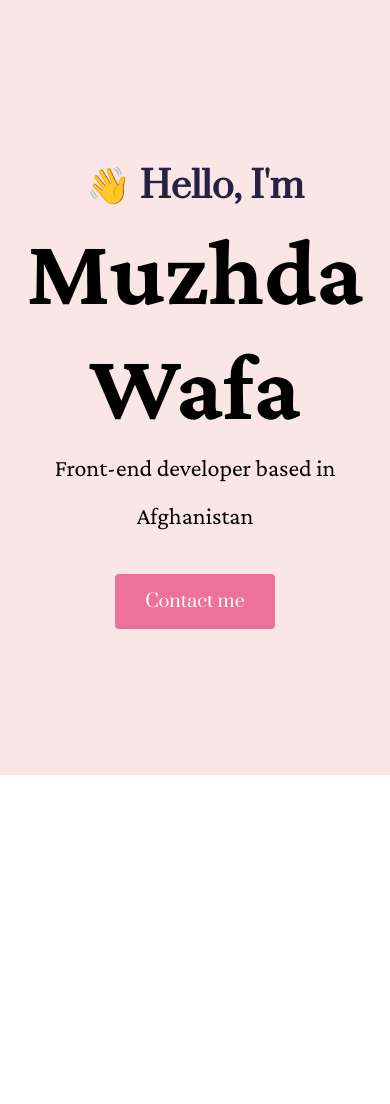
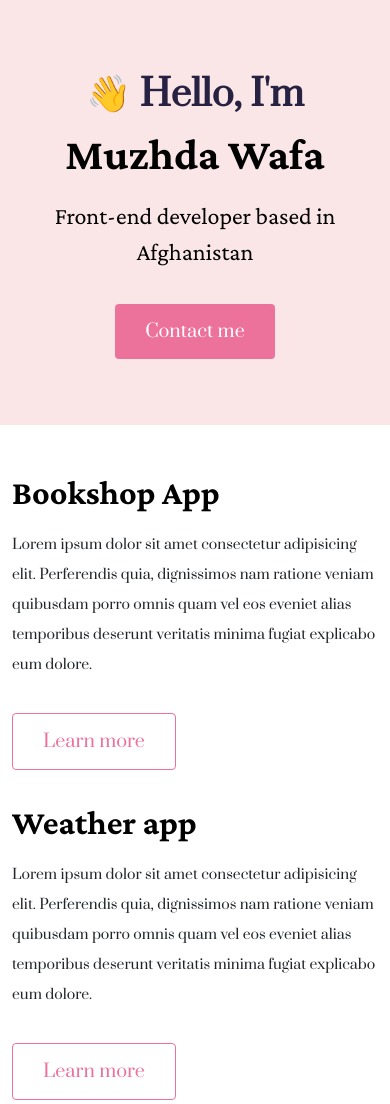
Before and after one commit to muzhiwa/portfolio-project, a plain HTML site: page index.html in a window 390 px wide. Shown: the top 1104 px of the page. Before the commit the page ends 844 px from the top, so only its background shows below. Drawn offline with nearby package versions, Linux system fonts and the light colour scheme.

Commit message:
addd the project photos and made my page responsive

```diff
--- a/index.html
+++ b/index.html
@@ -19,7 +19,60 @@
         <div>
           <a href="#" class="btn-branding">Contact me</a>
         </div>
+    </div>
+    <div class="container">
+      <div class="row mt-5">
+        <div class="col-md-6">
+          <img src="/images/book.png" class="img-fluid rounded d-none d-sm-block" alt="book project"/>
+        </div>
+        <div class="col-md-6">
+          <h2 class="mb-3">Bookshop App</h2>
+          <p>
+            Lorem ipsum dolor sit amet consectetur adipisicing elit. Perferendis
+            quia, dignissimos nam ratione veniam quibusdam porro omnis quam vel
+            eos eveniet alias temporibus deserunt veritatis minima fugiat
+            explicabo eum dolore.
+          </p>
+          <div class="mt-5">
+            <a href="#" class="btn-branding-outline" title="book project"> Learn more</a>
+          </div>
+        </div>
       </div>
+      <div class="row mt-5">
+        <div class="col-md-6">
+          <h2 class="mb-3">Weather app</h2>
+          <p>
+            Lorem ipsum dolor sit amet consectetur adipisicing elit. Perferendis
+            quia, dignissimos nam ratione veniam quibusdam porro omnis quam vel
+            eos eveniet alias temporibus deserunt veritatis minima fugiat
+            explicabo eum dolore.
+          </p>
+          <div class="mt-5">
+            <a href="#" class="btn-branding-outline" title="Weather project">Learn more</a>
+          </div>
+        </div>
+        <div class="col-md-6">
+          <img src="images/Weather App.png" class="img-fluid rounded d-none d-sm-block" alt="Weather project"/>
+        </div>
+      </div>
+      <div class="row mt-5 mb-5">
+        <div class="col-md-6">
+          <img src="images/yoga class.png" class="img-fluid rounded d-none d-sm-block" alt="yoga project" />
+        </div>
+        <div class="col-md-6">
+          <h2 class="mb-3">Yoga app</h2>
+          <p>
+            Lorem ipsum dolor sit amet consectetur adipisicing elit. Perferendis
+            quia, dignissimos nam ratione veniam quibusdam porro omnis quam vel
+            eos eveniet alias temporibus deserunt veritatis minima fugiat
+            explicabo eum dolore.
+          </p>
+          <div class="mt-5">
+            <a href="#" class="btn-branding-outline" title="Yoga project">Learn more</a>
+          </div>
+        </div>
+      </div>
+    </div>
     <script src="https://cdn.jsdelivr.net/npm/bootstrap@5.3.3/dist/js/bootstrap.bundle.min.js" integrity="sha384-YvpcrYf0tY3lHB60NNkmXc5s9fDVZLESaAA55NDzOxhy9GkcIdslK1eN7N6jIeHz" crossorigin="anonymous"></script>
 </body>
 </html>
--- a/styles/style.css
+++ b/styles/style.css
@@ -1,5 +1,5 @@
 :root {
-    --primay-color: #ec729c;
+  --primary-color: #ec729c;
   --secondary-color: hwb(0 90% 2%);
   --heading-font-family: "Crimson Pro", serif;
   --default-font-family: "Prata", serif;
@@ -21,12 +21,20 @@
 }
 
 h1 {
-    font-size: 96px;
+  font-size: 100px;
+  line-height: 1.5;
+  margin: 0;
+}
+
+h2 {
+  font-size: 70px;
   margin: 0;
 }
 
 p {
   font-weight: normal;
+  font-size: 16px;
+  line-height: 30px;
 }
 
 .hero {
@@ -45,16 +53,46 @@
 .hero h2 {
   font-family: var(--heading-font-family);
   font-weight: normal;
-    line-height: 2;
+  line-height: 1.5;
   font-size: 24px;
 }
 
 .btn-branding {
-    background: var(--primay-color);
+  background: var(--primary-color);
   border-radius: 4px;
   color: white;
   font-size: 18px;
-    text-decoration: none;
   line-height: 27px;
   padding: 15px 30px;
+  text-decoration: none;
 }
+
+.btn-branding-outline {
+  color: var(--primary-color);
+  border: 1px solid var(--primary-color);
+  border-radius: 4px;
+  font-size: 18px;
+  line-height: 27px;
+  padding: 15px 30px;
+  text-decoration: none;
+}
+
+
+@media (max-width: 900px) {
+  h1 {
+    font-size: 44px;
+    line-height: 2;
+  }
+  h2 {
+    font-size: 44px;
+  }
+  .hero {
+    padding: 80px 20px;
+  }
+ .container p {
+  font-size: 14px;
+}
+ .container h2 {
+  font-size: 34px;
+}
+}
```
Also changed, not shown: images/Weather App.png (added), images/book.png (added), images/yoga class.png (added). Lines whose indentation alone changed are shown as unchanged.
